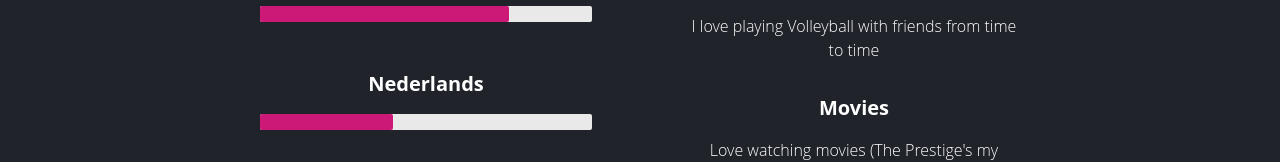
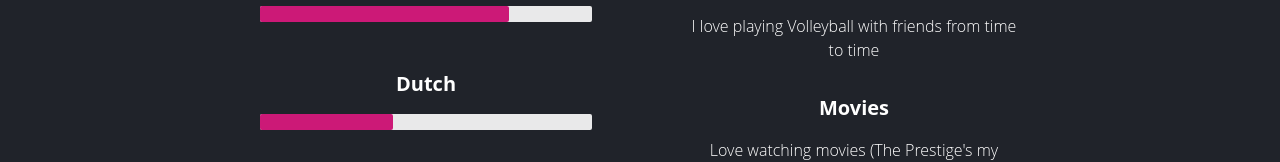
Before and after one commit to meduard11/eduard-cv, a React (Create React App) app: page / in a window 1280 px wide. Shown: the part 2965-3127 px from the top of the page. Built offline with nearby package versions, Linux system fonts and the light colour scheme.

Commit message:
nederlands to dutch

```diff
--- a/src/App.js
+++ b/src/App.js
@@ -116,9 +116,7 @@ const App = () => (
             <div className="my-4 bg-whit h-4 m opacity-90 rounded-sm relative w-full mx-auto">
               <div className="my-4 bg-crayola h-4 m opacity-90 rounded-sm relative w-3/4"></div>
             </div>
-            <h2 className="lg:text-xl sm:text-sm mt-12 font-bold">
-              Nederlands
-            </h2>
+            <h2 className="lg:text-xl sm:text-sm mt-12 font-bold">Dutch</h2>
             <div className="my-4 bg-whit h-4 m opacity-90 rounded-sm relative w-full mx-auto">
               <div className="my-4 bg-crayola h-4 m opacity-90 rounded-sm relative w-2/5"></div>
             </div>
```
